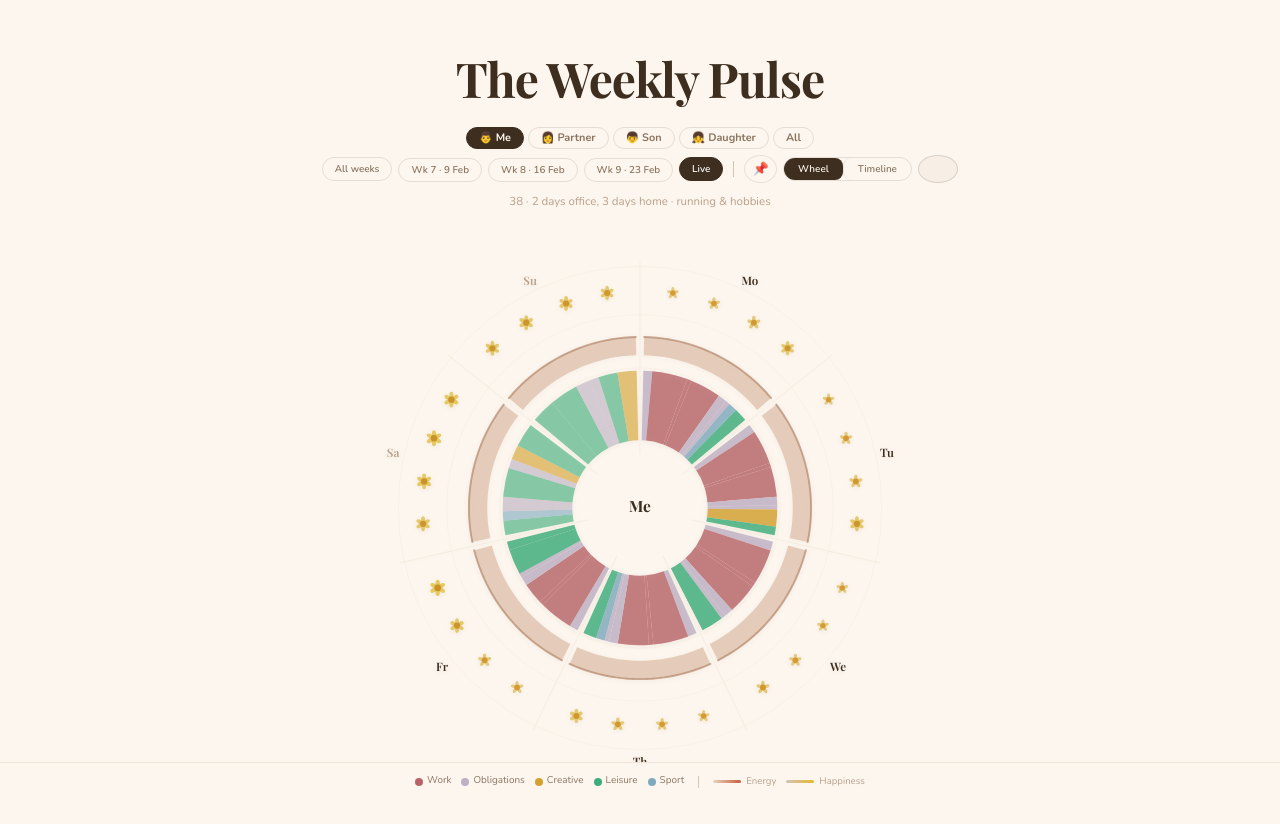
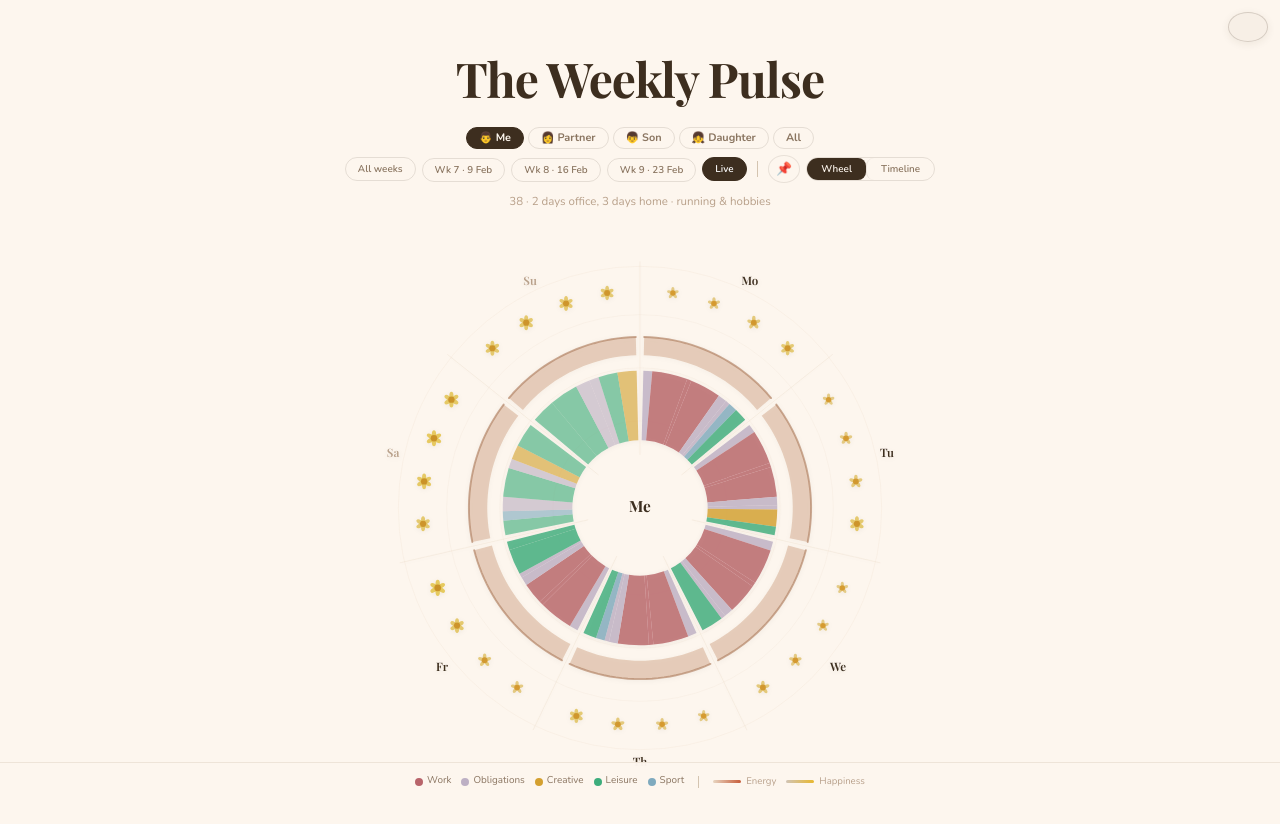
Before and after one commit to chieyong/weeklypulse, a React (Vite) app: page / in a window 1280 px wide. Shown: the top 824 px of the page. Built offline with nearby package versions, Linux system fonts and the light colour scheme.

Commit message:
Use top-right gear edit button and remove inline edit controls

```diff
--- a/src/App.jsx
+++ b/src/App.jsx
@@ -390,14 +390,11 @@ export default function App(){
 
   return (<div onClick={()=>{if(colorPick)setColorPick(null);}} style={{background:"#FDF6EE",minHeight:"100vh",width:"100%",boxSizing:"border-box",fontFamily:"Nunito,sans-serif",color:"#3D2E1F"}}>
     <link href="https://fonts.googleapis.com/css2?family=Playfair+Display:wght@400;600;700&family=Nunito:wght@300;400;600;700&display=swap" rel="stylesheet"/>
-    <style>{`*{box-sizing:border-box;}html,body,#root{width:100%;min-height:100vh;margin:0;padding:0;background:#FDF6EE;overflow-x:hidden;}@media(max-width:800px){.wk-wheel{position:static!important;max-width:100%!important;width:100%!important;margin:0 auto 12px;padding:0!important;}.wk-wheel svg{max-width:100%!important;width:100%!important;}.wk-edit-btn button{width:30px!important;height:30px!important;}.wk-edit-btn svg{width:14px!important;height:14px!important;}.wk-pin{width:22px!important;height:22px!important;font-size:.7rem!important;}}@keyframes fadeIn{from{opacity:0;transform:scale(.8)}to{opacity:1;transform:scale(1)}}@keyframes fadeUp{from{opacity:0;transform:translateX(-50%) translateY(10px)}to{opacity:1;transform:translateX(-50%) translateY(0)}}@keyframes slideIn{from{transform:translateX(100%)}to{transform:translateX(0)}}.snap-scroll::-webkit-scrollbar{display:none}@keyframes slideDown{from{opacity:0;transform:translateY(-8px)}to{opacity:1;transform:translateY(0)}}@media(max-width:800px){.wk-outer{padding:20px 10px 40px!important;}}`}</style>
+    <style>{`*{box-sizing:border-box;}html,body,#root{width:100%;min-height:100vh;margin:0;padding:0;background:#FDF6EE;overflow-x:hidden;}@media(max-width:800px){.wk-wheel{position:static!important;max-width:100%!important;width:100%!important;margin:0 auto 12px;padding:0!important;}.wk-wheel svg{max-width:100%!important;width:100%!important;}.wk-edit-btn button{width:28px!important;height:28px!important;}.wk-edit-btn svg{width:12px!important;height:12px!important;}.wk-pin{width:22px!important;height:22px!important;font-size:.7rem!important;}}@keyframes fadeIn{from{opacity:0;transform:scale(.8)}to{opacity:1;transform:scale(1)}}@keyframes fadeUp{from{opacity:0;transform:translateX(-50%) translateY(10px)}to{opacity:1;transform:translateX(-50%) translateY(0)}}@keyframes slideIn{from{transform:translateX(100%)}to{transform:translateX(0)}}.snap-scroll::-webkit-scrollbar{display:none}@keyframes slideDown{from{opacity:0;transform:translateY(-8px)}to{opacity:1;transform:translateY(0)}}@media(max-width:800px){.wk-outer{padding:20px 10px 40px!important;}}`}</style>
     <div className="wk-outer" style={{width:"100%",minHeight:"100vh",display:"flex",flexDirection:"column",padding:"20px 24px 52px",position:"relative"}}>
-      <div style={{position:"absolute",top:36,right:24,zIndex:10,display:"flex",gap:6,alignItems:"center"}} className="wk-edit-btn">
-        <button onClick={exportSVG} style={{width:36,height:36,borderRadius:"50%",border:"none",background:"transparent",color:"#8A7560",cursor:"pointer",display:"flex",alignItems:"center",justifyContent:"center",transition:"all .3s",opacity:.5}} title="Export as SVG">
-          <svg width="18" height="18" viewBox="0 0 18 18" fill="none" stroke="currentColor" strokeWidth="1.8" strokeLinecap="round" strokeLinejoin="round"><path d="M3 12v2a1 1 0 001 1h10a1 1 0 001-1v-2"/><path d="M9 3v9"/><path d="M5.5 8.5L9 12l3.5-3.5"/></svg>
-        </button>
-        <button onClick={()=>setTabEdit(!tabEdit)} style={{width:36,height:36,borderRadius:"50%",border:"none",background:tabEdit?"#C75D3A":"transparent",color:tabEdit?"white":"#8A7560",cursor:"pointer",display:"flex",alignItems:"center",justifyContent:"center",transition:"all .3s",opacity:tabEdit?1:.5,boxShadow:tabEdit?"0 2px 12px rgba(199,93,58,.3)":"none"}} title="Edit mode">
-          {tabEdit?"\u2713":<svg width="18" height="18" viewBox="0 0 18 18" fill="none" stroke="currentColor" strokeWidth="1.8" strokeLinecap="round"><line x1="3" y1="5" x2="15" y2="5"/><line x1="3" y1="9" x2="15" y2="9"/><line x1="3" y1="13" x2="15" y2="13"/><circle cx="6" cy="5" r="1.5" fill="currentColor"/><circle cx="11" cy="9" r="1.5" fill="currentColor"/><circle cx="8" cy="13" r="1.5" fill="currentColor"/></svg>}
+      <div style={{position:"fixed",top:12,right:12,zIndex:220,display:"flex",alignItems:"center"}} className="wk-edit-btn">
+        <button onClick={()=>setTabEdit(!tabEdit)} style={{width:30,height:30,borderRadius:"50%",border:"1px solid rgba(61,46,31,.18)",background:tabEdit?"#C75D3A":"#F7EFE6",color:tabEdit?"white":"#8A7560",cursor:"pointer",display:"flex",alignItems:"center",justifyContent:"center",transition:"all .2s",boxShadow:tabEdit?"0 2px 12px rgba(199,93,58,.25)":"0 2px 8px rgba(61,46,31,.08)"}} title="Edit personas & weeks">
+          {tabEdit?"✓":<svg width="14" height="14" viewBox="0 0 24 24" fill="none" stroke="currentColor" strokeWidth="2" strokeLinecap="round" strokeLinejoin="round"><circle cx="12" cy="12" r="3"/><path d="M19.4 15a1.65 1.65 0 0 0 .33 1.82l.06.06a2 2 0 0 1 0 2.83 2 2 0 0 1-2.83 0l-.06-.06a1.65 1.65 0 0 0-1.82-.33 1.65 1.65 0 0 0-1 1.51V21a2 2 0 0 1-4 0v-.09a1.65 1.65 0 0 0-1-1.51 1.65 1.65 0 0 0-1.82.33l-.06.06a2 2 0 0 1-2.83 0 2 2 0 0 1 0-2.83l.06-.06a1.65 1.65 0 0 0 .33-1.82 1.65 1.65 0 0 0-1.51-1H3a2 2 0 0 1 0-4h.09a1.65 1.65 0 0 0 1.51-1 1.65 1.65 0 0 0-.33-1.82l-.06-.06a2 2 0 0 1 0-2.83 2 2 0 0 1 2.83 0l.06.06a1.65 1.65 0 0 0 1.82.33h.01a1.65 1.65 0 0 0 1-1.51V3a2 2 0 0 1 4 0v.09a1.65 1.65 0 0 0 1 1.51h.01a1.65 1.65 0 0 0 1.82-.33l.06-.06a2 2 0 0 1 2.83 0 2 2 0 0 1 0 2.83l-.06.06a1.65 1.65 0 0 0-.33 1.82v.01a1.65 1.65 0 0 0 1.51 1H21a2 2 0 0 1 0 4h-.09a1.65 1.65 0 0 0-1.51 1z"/></svg>}
         </button>
       </div>
       <div ref={titleRef} style={{textAlign:"center",marginBottom:isMobile?14:18}}>
@@ -430,9 +427,6 @@ export default function App(){
             <button onClick={()=>setVizMode("timeline")} style={{fontSize:".65rem",padding:"4px 12px",border:"none",borderLeft:"1px solid rgba(61,46,31,.1)",background:vizMode==="timeline"?"#3D2E1F":"transparent",color:vizMode==="timeline"?"#FDF6EE":"#8A7560",cursor:"pointer",fontFamily:"Nunito",fontWeight:600,transition:"all .2s"}}>Timeline</button>
           </div>
           <button onClick={saveSnapshot} style={{width:26,height:26,borderRadius:"50%",border:"1.5px solid rgba(61,46,31,.1)",background:"transparent",color:"#B8A08A",cursor:"pointer",fontSize:".75rem",display:"flex",alignItems:"center",justifyContent:"center"}} title="Save week">📌</button>
-          <button onClick={()=>setTabEdit(!tabEdit)} style={{width:26,height:26,borderRadius:"50%",border:"none",background:tabEdit?"#C75D3A":"transparent",color:tabEdit?"white":"#8A7560",cursor:"pointer",display:"flex",alignItems:"center",justifyContent:"center",transition:"all .2s",opacity:tabEdit?1:.5}} title="Edit">
-            {tabEdit?"✓":<svg width="14" height="14" viewBox="0 0 18 18" fill="none" stroke="currentColor" strokeWidth="1.8" strokeLinecap="round"><line x1="3" y1="5" x2="15" y2="5"/><line x1="3" y1="9" x2="15" y2="9"/><line x1="3" y1="13" x2="15" y2="13"/><circle cx="6" cy="5" r="1.5" fill="currentColor"/><circle cx="11" cy="9" r="1.5" fill="currentColor"/><circle cx="8" cy="13" r="1.5" fill="currentColor"/></svg>}
-          </button>
         </div>
       </div>}
       {/* Controls — desktop: two rows | mobile: one compact row */}
@@ -456,9 +450,6 @@ export default function App(){
               <svg width="14" height="14" viewBox="0 0 24 24" fill="none" stroke="currentColor" strokeWidth="2" strokeLinecap="round"><line x1="3" y1="6" x2="21" y2="6"/><line x1="3" y1="12" x2="21" y2="12"/><line x1="3" y1="18" x2="21" y2="18"/></svg>
             </button>
           </div>
-          <button onClick={()=>setTabEdit(!tabEdit)} style={{width:26,height:26,borderRadius:"50%",border:"1px solid rgba(61,46,31,.16)",background:tabEdit?"#C75D3A":"#F7EFE6",color:tabEdit?"white":"#8A7560",cursor:"pointer",display:"flex",alignItems:"center",justifyContent:"center",transition:"all .2s",opacity:1,flexShrink:0}} title="Edit personas & weeks">
-            {tabEdit?"✓":<svg width="14" height="14" viewBox="0 0 18 18" fill="none" stroke="currentColor" strokeWidth="1.8" strokeLinecap="round"><line x1="3" y1="5" x2="15" y2="5"/><line x1="3" y1="9" x2="15" y2="9"/><line x1="3" y1="13" x2="15" y2="13"/><circle cx="6" cy="5" r="1.5" fill="currentColor"/><circle cx="11" cy="9" r="1.5" fill="currentColor"/><circle cx="8" cy="13" r="1.5" fill="currentColor"/></svg>}
-          </button>
         </div>
       ) : (
         <>
@@ -488,9 +479,6 @@ export default function App(){
               <button onClick={()=>setVizMode("wheel")} style={{fontSize:".62rem",padding:"4px 14px",border:"none",background:vizMode==="wheel"?"#3D2E1F":"transparent",color:vizMode==="wheel"?"#FDF6EE":"#8A7560",cursor:"pointer",fontFamily:"Nunito",fontWeight:600,transition:"all .2s"}}>Wheel</button>
               <button onClick={()=>setVizMode("timeline")} style={{fontSize:".62rem",padding:"4px 14px",border:"none",borderLeft:"1px solid rgba(61,46,31,.1)",background:vizMode==="timeline"?"#3D2E1F":"transparent",color:vizMode==="timeline"?"#FDF6EE":"#8A7560",cursor:"pointer",fontFamily:"Nunito",fontWeight:600,transition:"all .2s"}}>Timeline</button>
             </div>
-            <button onClick={()=>setTabEdit(!tabEdit)} style={{width:28,height:28,borderRadius:"50%",border:"1px solid rgba(61,46,31,.16)",background:tabEdit?"#C75D3A":"#F7EFE6",color:tabEdit?"white":"#8A7560",cursor:"pointer",display:"flex",alignItems:"center",justifyContent:"center",transition:"all .2s",opacity:1,flexShrink:0}} title="Edit personas & weeks">
-              {tabEdit?"✓":<svg width="14" height="14" viewBox="0 0 18 18" fill="none" stroke="currentColor" strokeWidth="1.8" strokeLinecap="round"><line x1="3" y1="5" x2="15" y2="5"/><line x1="3" y1="9" x2="15" y2="9"/><line x1="3" y1="13" x2="15" y2="13"/><circle cx="6" cy="5" r="1.5" fill="currentColor"/><circle cx="11" cy="9" r="1.5" fill="currentColor"/><circle cx="8" cy="13" r="1.5" fill="currentColor"/></svg>}
-            </button>
           </div>
         </>
       )}
```
